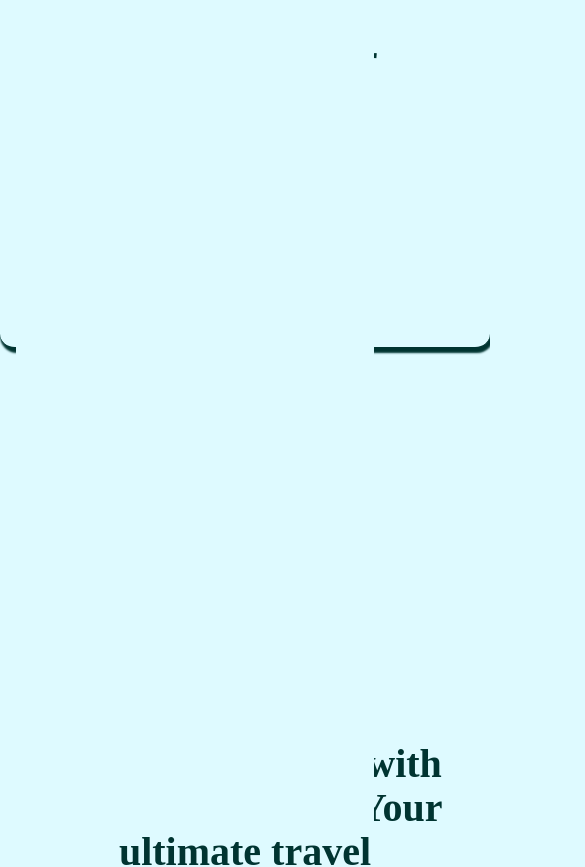
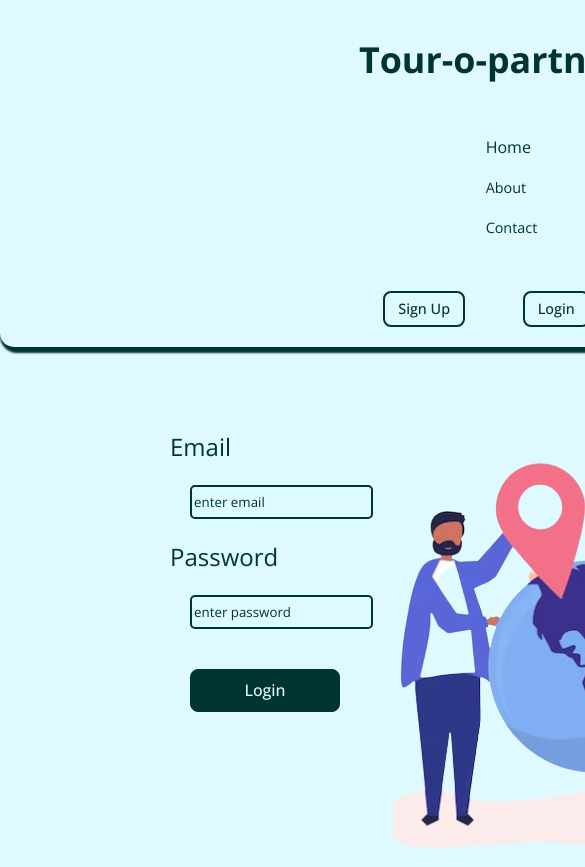
Before and after one commit to SRUSHTI52/tour-o-partner, a React (Vite) app: page /login in a window 390 px wide. Shown: the top 867 px of the page, 585 px wide, since content can reach past the window. Built offline with nearby package versions, Linux system fonts and the light colour scheme; no server answers.

Commit message:
second commit

```diff
--- a/src/App.jsx
+++ b/src/App.jsx
@@ -31,7 +31,7 @@ function App() {
     <UserContextProvider>
     <Router>
       <Navbar />
-      <Toaster position='bottom-right' toastOptions={{duration:2000}}/>
+      <Toaster position='bottom-right' toastOptions={{duration:3000}}/>
       <Routes>
         <Route path="/" element={<Home />} />
         <Route path="/destination/:name" element={<Destination />} />
--- a/src/Footer.css
+++ b/src/Footer.css
@@ -193,7 +193,7 @@ section {
 @media (max-width: 880px) {
 
   *{
-    background-color: var(--light);
+    background-color: transparent;
   }
   .footer-distributed{
     font: bold 14px sans-serif;
--- a/src/Login.css
+++ b/src/Login.css
@@ -1,7 +1,9 @@
 form{
     display: flex;
     flex-direction: column;
-    margin-left: 20px;
+    margin-left: 90px;
+    padding-top: 30px;
+
 }
 label{
     font-size: 1.5rem;
@@ -25,3 +27,10 @@ button{
     color: var(--light);
     margin: 20px;
 }
+.outer{
+    display: flex;
+    flex-direction: row;
+    justify-content: space-between;
+    padding-right: 50px;
+    padding-left: 80px;
+}
--- a/src/components/Background.jsx
+++ b/src/components/Background.jsx
@@ -35,7 +35,8 @@ const Background = () => {
           key={index}
           className="destination-marker"
           style={{ top: destination.top, left: destination.left }}
-        ><img src={marker} alt="marker" height={'50px'} width={'50px'} />
+        >
+          <img src={marker} alt="marker" height={'50px'} width={'50px'} />
           <div className="tooltip">
             <img src={destination.icon} className='icon'/>{destination.name}</div>
         </div>
--- a/src/components/Login.jsx
+++ b/src/components/Login.jsx
@@ -36,7 +36,7 @@ const LoginUser = async (e) => {
     }
 }
   return (
-    <div>
+    <div className='outer'>
        <form onSubmit={LoginUser}>
           <label>Email</label>
           <input type='email' placeholder='enter email' value={data.email} onChange={(e) => setData({...data, email:e.target.value})}/>
@@ -44,6 +44,7 @@ const LoginUser = async (e) => {
           <input type='password' placeholder='enter password' value={data.password} onChange={(e) => setData({...data, password:e.target.value})}/>
        <button type='submit'>Login</button>
       </form>
+      <div className="innner" ><img  src='/one.png' /></div>
     </div>
   )
 }
--- a/src/components/Navbar.jsx
+++ b/src/components/Navbar.jsx
@@ -50,12 +50,12 @@ const Navbar = () => {
       <ul className="navbar-links">
         <li onClick={handleHomeNavigation}>Home</li>
         <li>
-          <Link to="footer" smooth={true} duration={500}>
+          <Link to="footer" smooth={true} duration={2000}>
             About
           </Link>
         </li>
         <li>
-          <Link to="footer" smooth={true} duration={500}>
+          <Link to="footer" smooth={true} duration={2000}>
             Contact
           </Link>
         </li>
--- a/src/components/Register.jsx
+++ b/src/components/Register.jsx
@@ -94,7 +94,7 @@ const Register = () => {
   };
 
   return (
-    <div>
+    <div className='outer'>
       <form onSubmit={RegisterUser}>
         <label>Name</label>
         <input
@@ -119,6 +119,7 @@ const Register = () => {
         />
         <button type='submit'>Register</button>
       </form>
+      <div className="innner" ><img  src='/two.png' /></div>
     </div>
   );
 };
```
Also changed, not shown: public/one.png (added), public/two.png (added).
